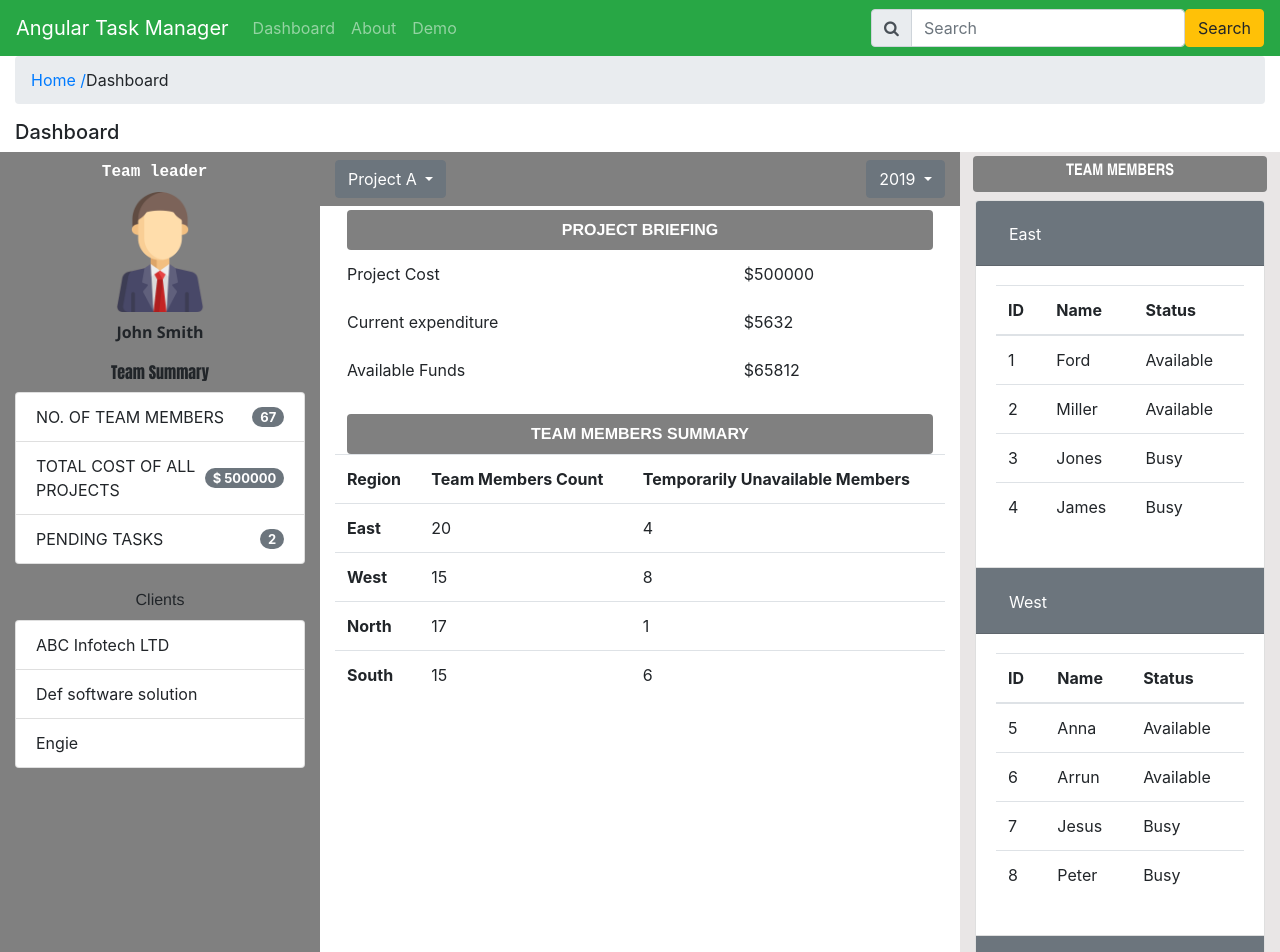
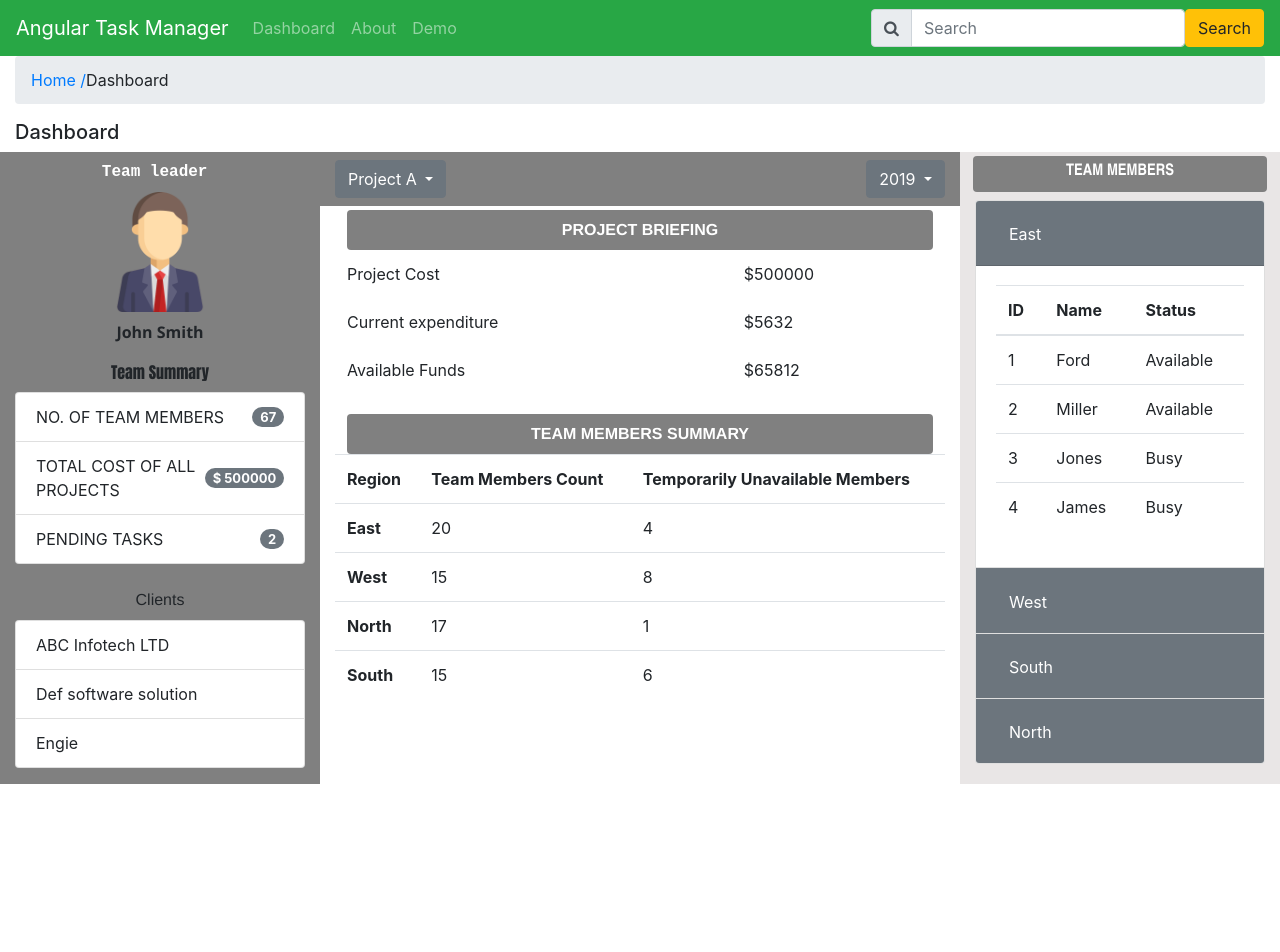
Before and after one commit to foumz/TaskManager, an Angular app: page /dashboard in a window 1280 px wide. Shown: the top 952 px of the page. After the commit the page ends 800 px from the top, so only its background shows below. Built offline with nearby package versions, Linux system fonts and the light colour scheme.

Commit message:
index sur les card body fonctionnel

```diff
--- a/src/app/dashboard/dashboard.component.html
+++ b/src/app/dashboard/dashboard.component.html
@@ -126,7 +126,6 @@
           </div>
           <div class="col-lg-12 pt-2">
             <div class="accordion"  id="accordion1">
-              <!-- east starts -->
               <div class="card" *ngFor="let member of TeamMembers;let i=index" >
                 <div class="card-header bg-secondary" id="card1">
                   <h2 class="mb-0">
@@ -139,7 +138,7 @@
                     </button>
                   </h2>
                 </div>
-                <div [id]="'cardbody'+i" class="collapse show" data-parent="#accordion1">
+                <div [id]="'cardbody'+i" class="collapse" data-parent="#accordion1" [ngClass]="(i==0)?'show':'empty'"> <!--Show collapse déroule d'office l'accordeon-->
                   <div class="card-body">
                     <table class="table">
                       <thead>
--- a/src/app/dashboard/dashboard.component.ts
+++ b/src/app/dashboard/dashboard.component.ts
@@ -18,6 +18,7 @@ export class DashboardComponent implements OnInit
   ProjectCost: number ;
   CurrentExpenditure: number ;
   AvailableFunds: number ;
+  Index:number;
 
   Clients: string[] ;
   Projects: string[] ;
@@ -26,6 +27,7 @@ export class DashboardComponent implements OnInit
   TeamMembers: any[];
 
   constructor() {
+    this.Index=0;
     this.Designation="";
     this.Username="";
     this.NoOfTeamMembers=0;
@@ -51,7 +53,7 @@ export class DashboardComponent implements OnInit
     this.ProjectCost=500000;
     this.CurrentExpenditure=5632;
     this.AvailableFunds=65812;
-
+    this.Index=0;
 
    this.Clients=[
      "ABC Infotech LTD","Def software solution","Engie"
```
